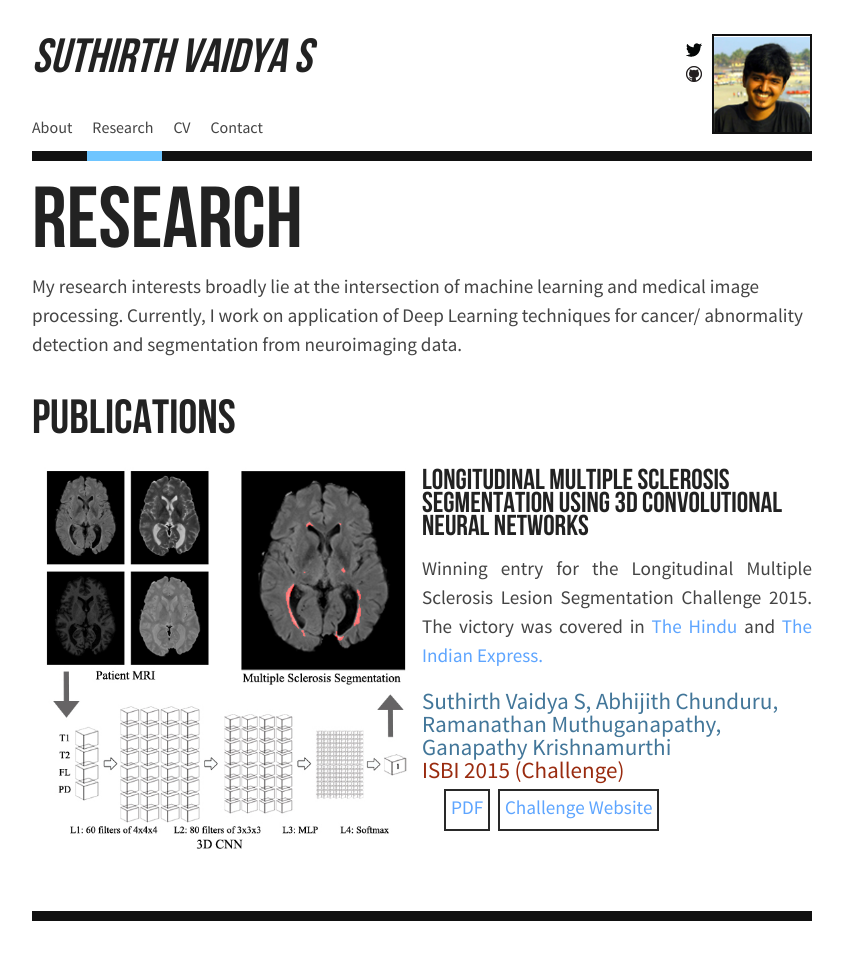
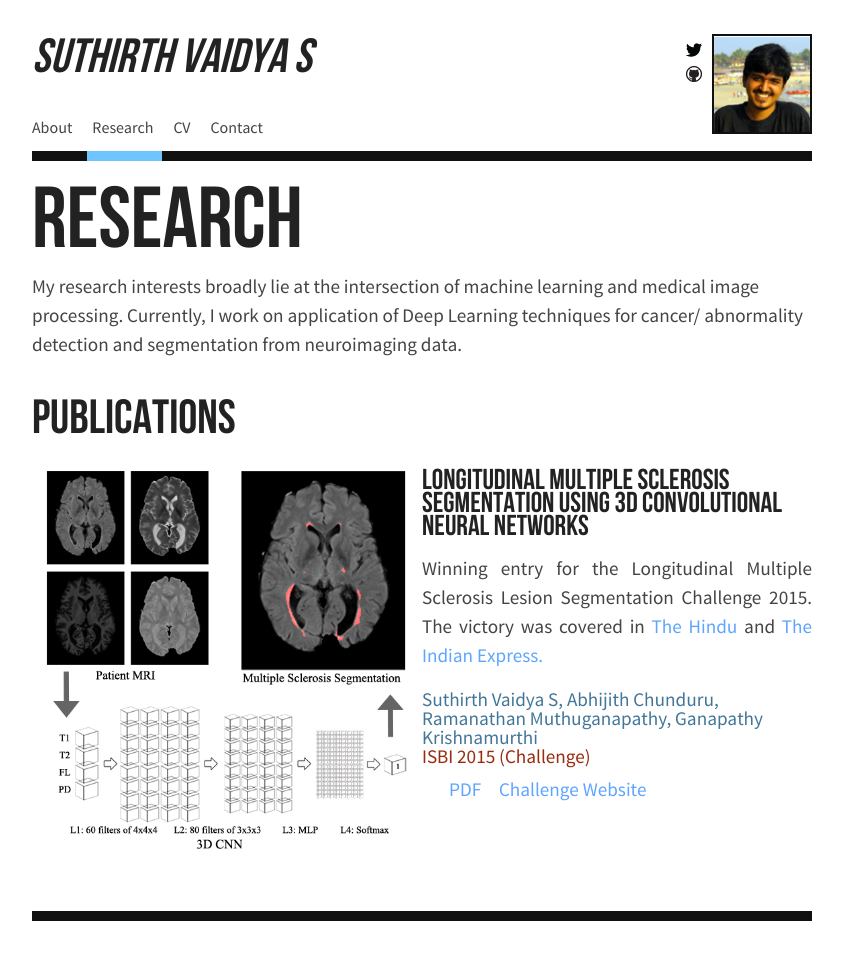
Before and after one commit to suthirth/suthirth.github.io, a Jekyll site: the page built from research/index.html, in a window 1280 px wide. Shown: the whole page, without its empty margins (218-1061 px from the left). Built offline with Jekyll 4.4.1, drawn with Linux system fonts in a browser that asks for light colours.

Commit message:
Update mobile.css

```diff
--- a/css/mobile.css
+++ b/css/mobile.css
@@ -72,15 +72,13 @@ p {
     clear: both; }
 
  .puba {
-  font-size: 1.2em;
   color: #427699;
  }
  .pubv {
   color: #992B0F;
-  font-size: 1.2em;
  }
  .publ li {
-   border: 2px solid #292929;
+   border: none;
    padding: 5px;
    margin: 5px 2px;
    display: inline-block;}
```
